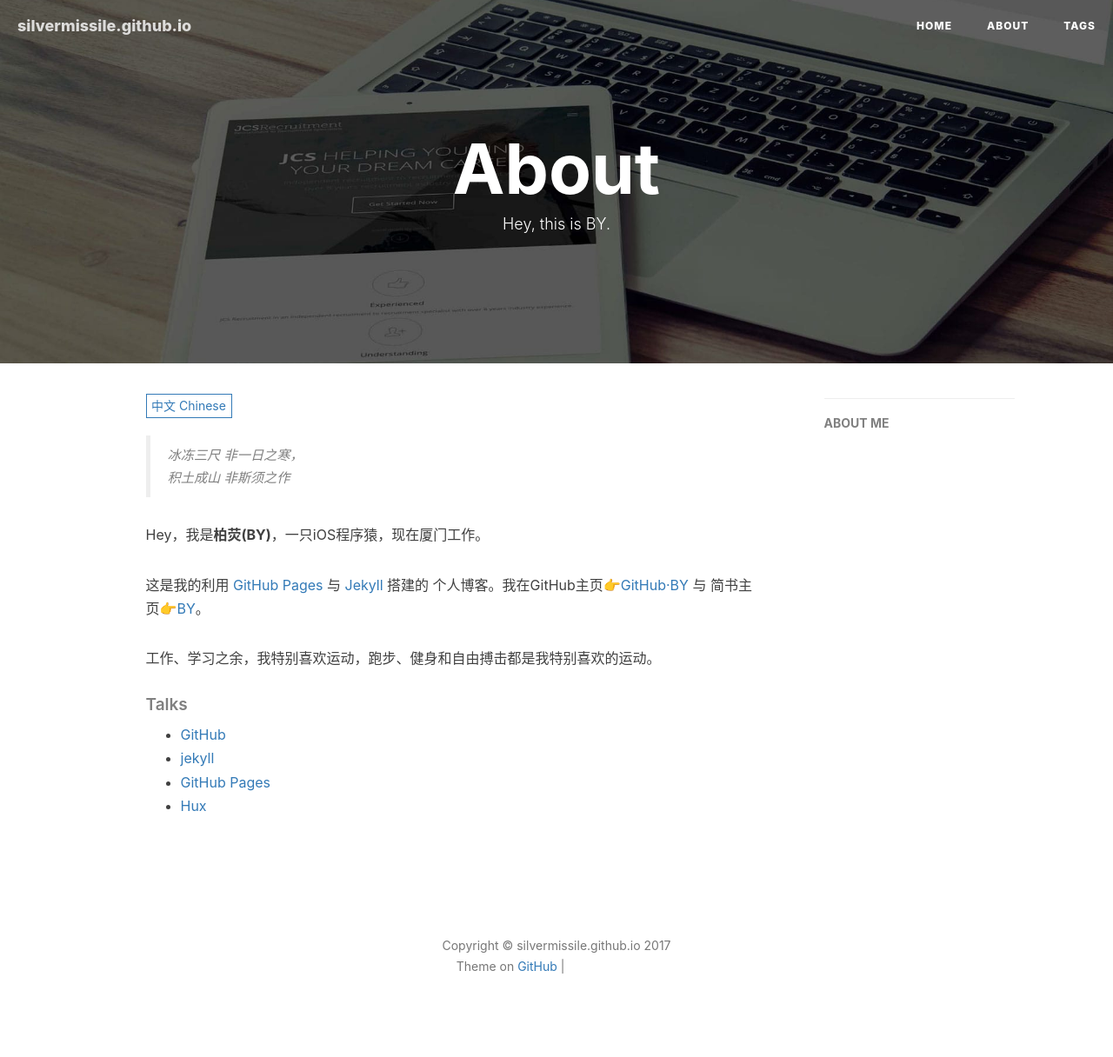
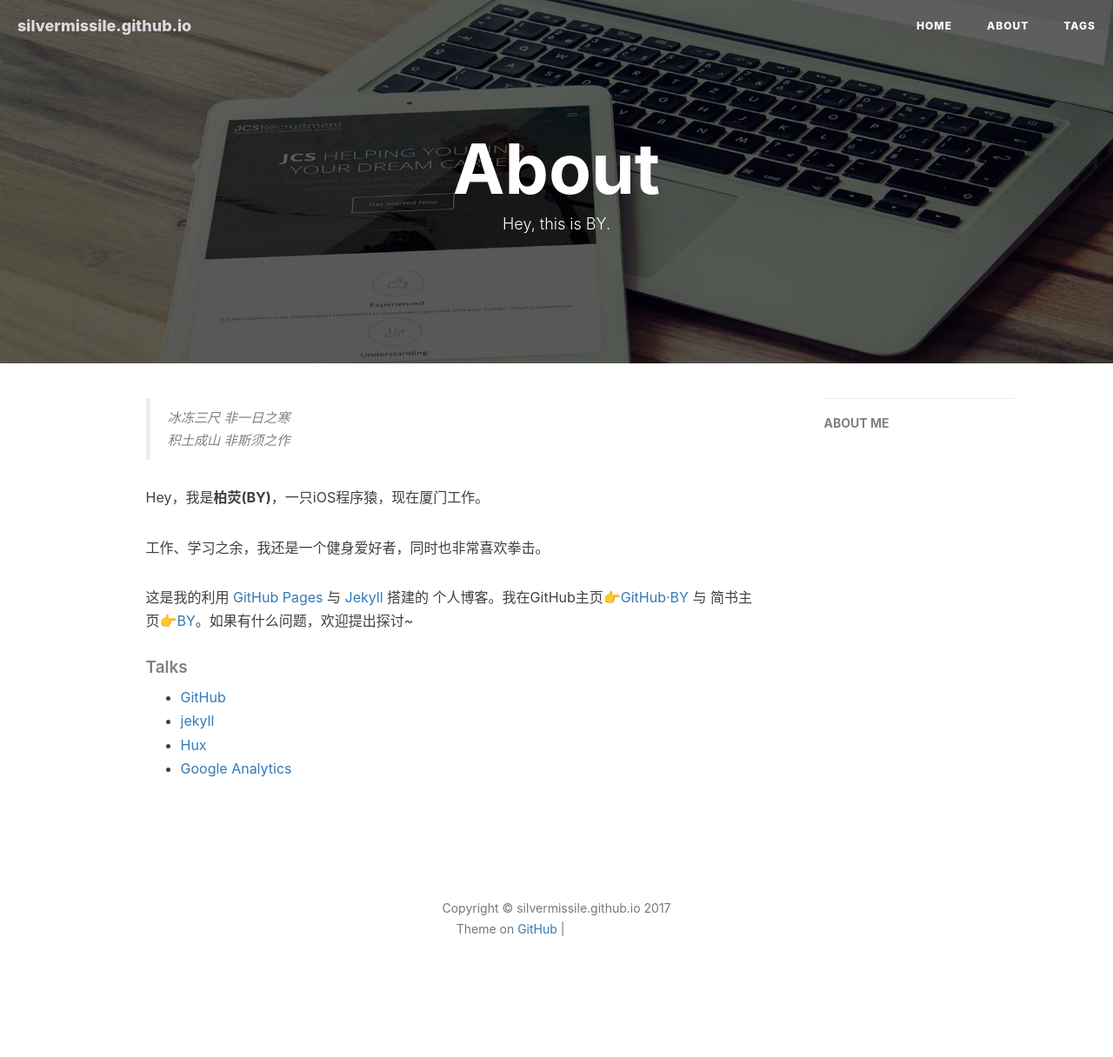
Before and after one commit to silvermissile/silvermissile.github.io, a Jekyll site: the page built from about.html, in a window 1280 px wide. Shown: the whole page at 87% size. Built offline with Jekyll 4.4.1, drawn with Linux system fonts in a browser that asks for light colours; nearby versions of some CDN libraries; comment, search, counter and statistics services are not loaded; after the commit the page ends 1173 px from its top, so only the background shows below that; grey boxes are pictures that could not be loaded.

Commit message:
Update Post & About.html
Signed-off-by: BY <qiubaiying@gmail.com>

```diff
--- a/about.html
+++ b/about.html
@@ -6,37 +6,38 @@ header-img: "img/post-bg-rwd.jpg"
 ---
 
 <!-- Language Selector -->
-<select class="sel-lang" onchange= "onLanChange(this.options[this.options.selectedIndex].value)">
+<!-- <select class="sel-lang" onchange= "onLanChange(this.options[this.options.selectedIndex].value)">
     <option value="0" selected> 中文 Chinese </option>
     <option value="1"> 英文 English </option>
-</select>
+</select> -->
 
 <!-- Chinese Version -->
 <div class="zh post-container">
 
     <!--copied from markdown -->
-    <blockquote><p>冰冻三尺 非一日之寒，<br>
+    <blockquote><p>冰冻三尺 非一日之寒<br>
     积土成山 非斯须之作</p></blockquote>
 
     <p>Hey，我是<strong>柏荧(BY)</strong>，一只iOS程序猿，现在厦门工作。</p>
 
-    <p>这是我的利用 <a href="https://pages.github.com/">GitHub Pages</a> 与 <a href="http://jekyll.com.cn/">Jekyll</a> 搭建的 个人博客。我在GitHub主页<a href="https://github.com/qiubaiying">👉GitHub·BY</a> 与 简书主页<a href="https://http://www.jianshu.com/u/e71990ada2fd">👉BY</a>。</p>
+    <p>工作、学习之余，我还是一个健身爱好者，同时也非常喜欢拳击。</p>
 
-    <p>工作、学习之余，我特别喜欢运动，跑步、健身和自由搏击都是我特别喜欢的运动。</p>
+    <p>这是我的利用 <a href="https://pages.github.com/">GitHub Pages</a> 与 <a href="http://jekyll.com.cn/">Jekyll</a> 搭建的 个人博客。我在GitHub主页<a href="https://github.com/qiubaiying">👉GitHub·BY</a> 与 简书主页<a href="https://http://www.jianshu.com/u/e71990ada2fd">👉BY</a>。如果有什么问题，欢迎提出探讨~</p>
 
     <p></p>
 
     <h5>Talks</h5>
 
     <ul>
-    <li><a href="https://github.com">GitHub</a></li>
-    <li><a href="http://jekyll.com.cn/">jekyll</a></li>
-    <li><a href="https://pages.github.com/">GitHub Pages</a></li>
-    <li><a href="http://huangxuan.me/">Hux</a></li>    </ul>
+        <li><a href="https://github.com">GitHub</a></li>
+        <li><a href="http://jekyll.com.cn/">jekyll</a></li>
+        <li><a href="http://huangxuan.me/">Hux</a></li>
+        <li><a href="https://analytics.google.com/analytics">Google Analytics</a></li>
+    </ul>
 </div>
 
 <!-- English Version -->
-<div class="en post-container">
+<!-- <div class="en post-container">
     <blockquote><p>Yet another iOS Developer. <br>
     Yet another Life-long Student.</p></blockquote>
 
@@ -54,7 +55,7 @@ header-img: "img/post-bg-rwd.jpg"
     <li><a href="https://pages.github.com/">GitHub Pages</a></li>
     <li><a href="https://qiubaiying.github.io">BY</a></li>
     </ul>
-</div>
+</div> -->
 
 <!-- Handle Language Change -->
 <script type="text/javascript">
```
Also changed, not shown: _posts/2017-02-06-快速搭建个人博客.md (+3 -5 lines).
